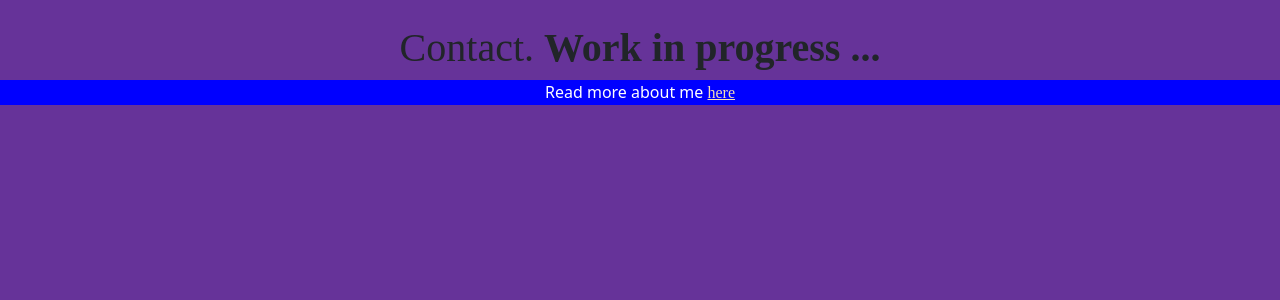
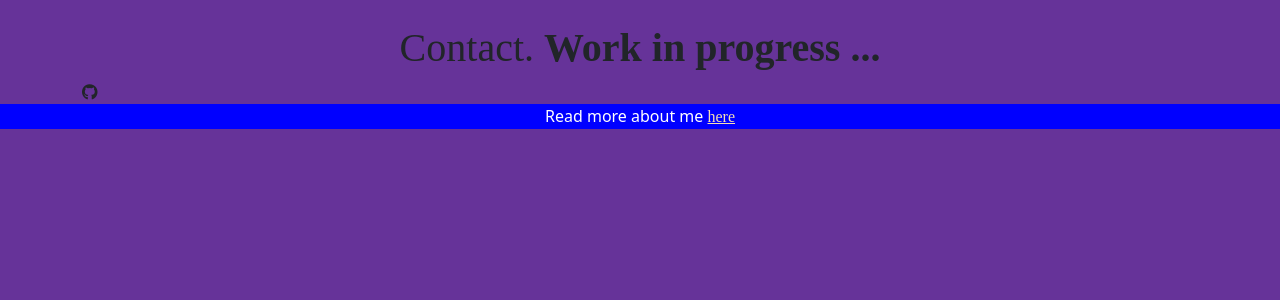
Before and after one commit to Uncle-Moris/MyBlog, a Django app: page /contact/ in a window 1280 px wide. Shown: the part 97-397 px from the top of the page. Run offline with Django 4.2, Linux system fonts and the light colour scheme; some libraries are stand-ins or nearby versions.

Commit message:
Add Font Awsome

```diff
--- a/my_blog/main/templates/main/contact.html
+++ b/my_blog/main/templates/main/contact.html
@@ -4,4 +4,5 @@
 
 {% block content %}
 <h1>Contact. <strong>Work in progress ...</strong></h1>
+<i class="fa-brands fa-github"></i>
 {% endblock %}
--- a/my_blog/posts/templates/home.html
+++ b/my_blog/posts/templates/home.html
@@ -3,6 +3,7 @@
 <html lang="en">
 <head>
     <meta charset="UTF-8">
+    <script src="https://kit.fontawesome.com/6c33ff7834.js" crossorigin="anonymous"></script>
     <link href="https://cdn.jsdelivr.net/npm/bootstrap@5.2.0-beta1/dist/css/bootstrap.min.css" rel="stylesheet" integrity="sha384-0evHe/X+R7YkIZDRvuzKMRqM+OrBnVFBL6DOitfPri4tjfHxaWutUpFmBp4vmVor" crossorigin="anonymous">
     <link href="{% static 'main/css/style.css' %}" rel="stylesheet">
     <title>{% block title %}{% endblock %}</title>
```
